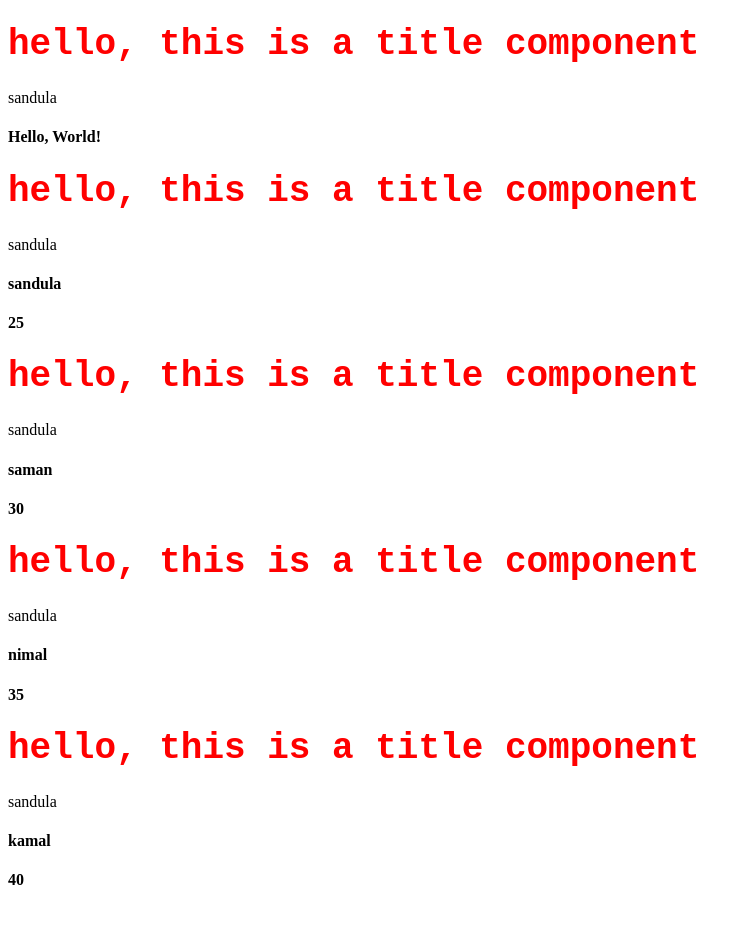
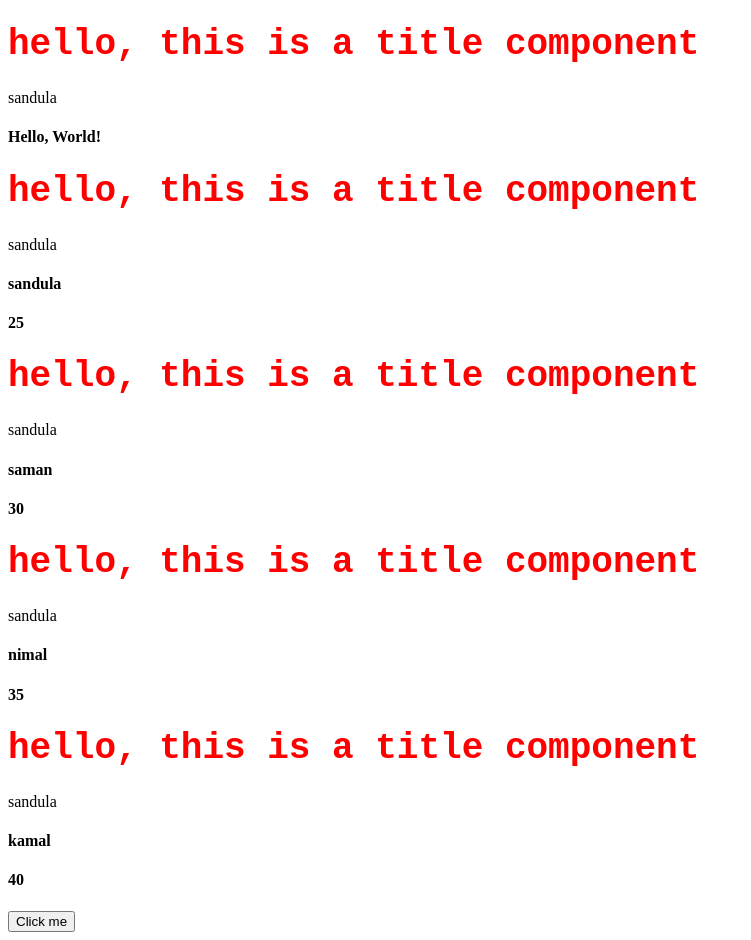
Before and after one commit to sandula-sanchana/RAD_Theory, a React (Vite) app in the folder rad-02/first-react-app/: page / in a window 1280 px wide. Shown: the whole page, without its empty margins (0-751 px from the left). Before the commit the page ends 911 px from the top, so only its background shows below. Built offline with nearby package versions, Linux system fonts and the light colour scheme.

Commit message:
introducing a function, not calling here

```diff
--- a/rad-02/first-react-app/src/App.tsx
+++ b/rad-02/first-react-app/src/App.tsx
@@ -14,11 +14,16 @@ const App = () => {
     return <Title key={index} name={item.name} age={item.age} />
   })
 
+  const handleClick = () => {
+   console.log("button clicked")
+  }
+
   return (
     <>
       {/* <Title>Hello, World!</Title> */}
       <Title children="Hello, World!" />
       {newDataList}
+      <button onClick={handleClick}>Click me</button>
     </>
   )
 
```
